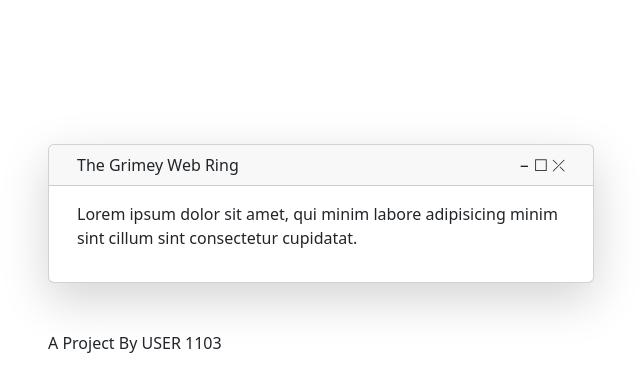
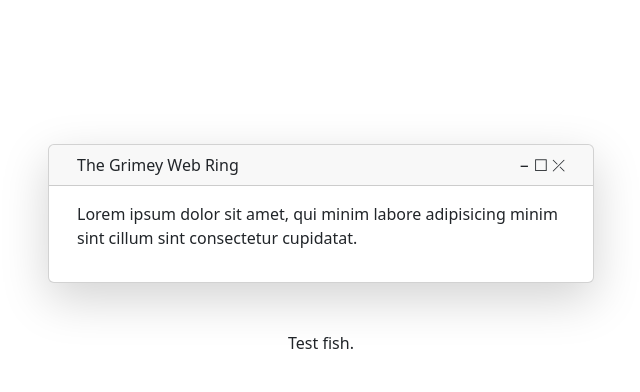
Before and after one commit to user-1103/site, a plain HTML site: page public/aa-grimey.html in a window 1280 px wide. Shown: the whole page, without its empty margins (319-959 px from the left). Drawn offline with nearby package versions, Linux system fonts and the light colour scheme.

Commit message:
fix footer

```diff
--- a/public/aa-grimey.html
+++ b/public/aa-grimey.html
@@ -62,11 +62,12 @@
             <div class="col-3 d-none d-lg-block">
             </div>
             <div class="col text-center">
-                <div class="glitch-wrapper">
-                    <span class="glitch" data-glitch="PROJECT STATUS: ACTIVE">
-                        A Project By USER 1103
-                    </span>
-                </div>
+                Test fish.
+                <!-- <div class="glitch-wrapper"> -->
+                <!--     <span class="glitch" data-glitch="PROJECT STATUS: ACTIVE"> -->
+                <!--         A Project By USER 1103 -->
+                <!--     </span> -->
+                <!-- </div> -->
             </div>
             <div class="col-3 d-none d-lg-block">
             </div>
```
